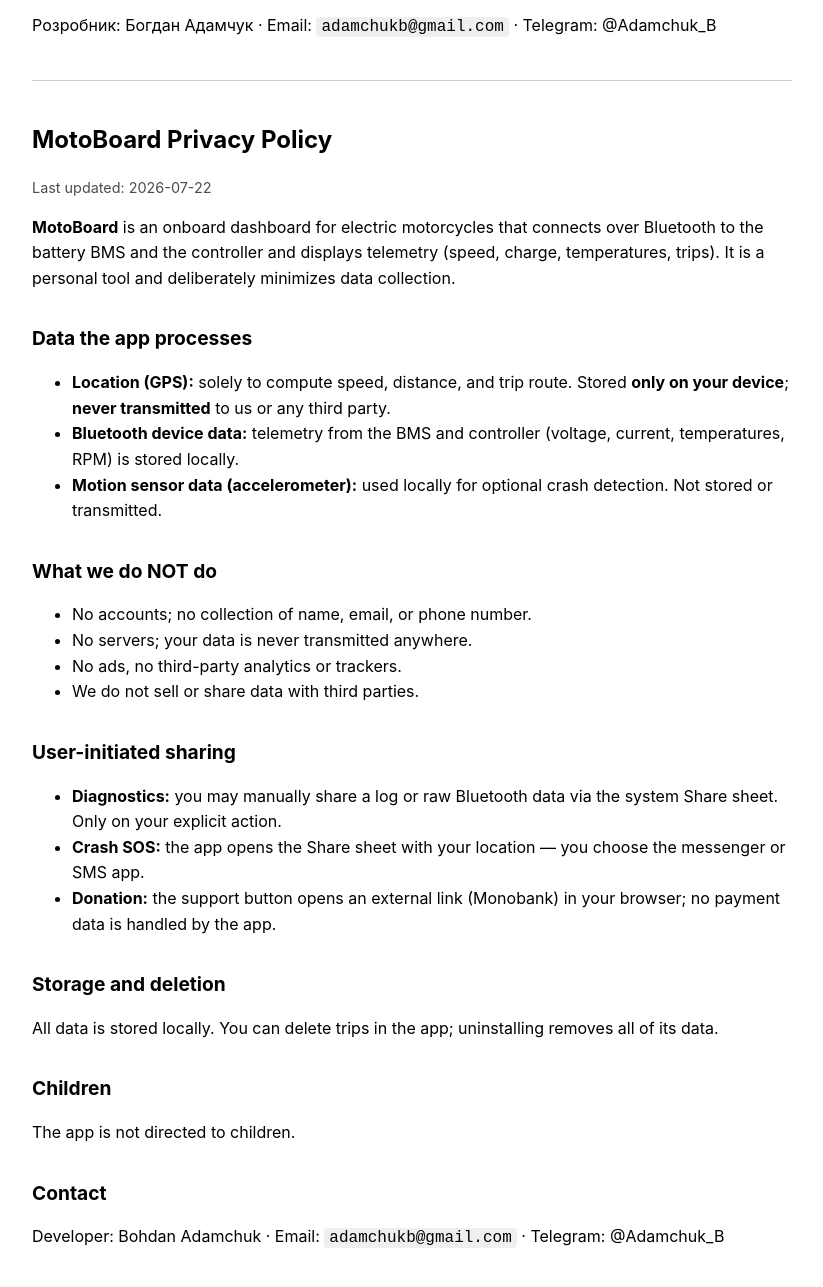
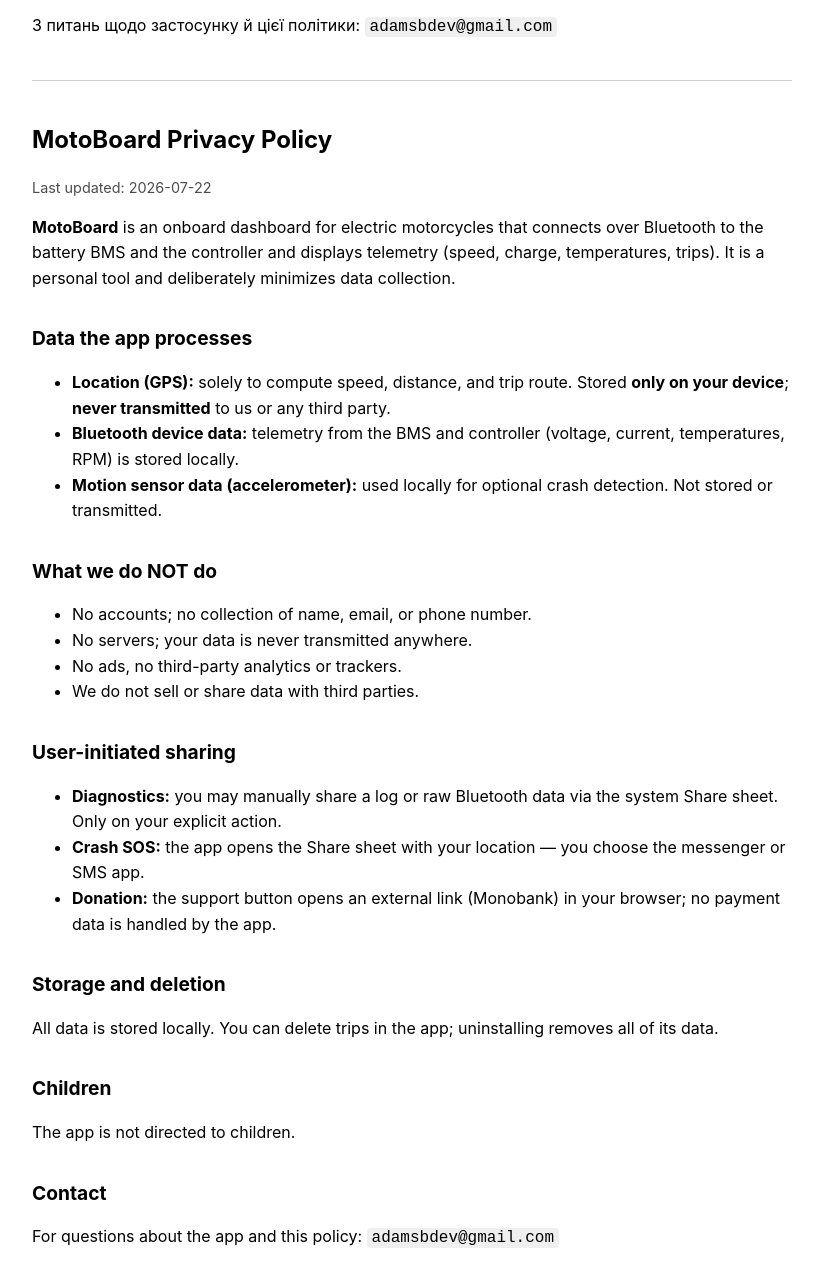
Before and after one commit to badamchuk/motoboard-releases, a plain HTML site: page privacy_policy.html in a window 1280 px wide. Shown: the part 1182-2469 px from the top of the page, without its empty margins (228-1051 px from the left). Drawn offline with Linux system fonts and the light colour scheme.

Commit message:
update: privacy policy contact → adamsbdev@gmail.com, drop Telegram

```diff
--- a/privacy_policy.html
+++ b/privacy_policy.html
@@ -61,8 +61,7 @@ Bluetooth-даними через системне «Поділитися». Л
 <p>Застосунок не призначений для дітей.</p>
 
 <h2>Контакти</h2>
-<p>Розробник: Богдан Адамчук · Email: <code>adamchukb@gmail.com</code> ·
-Telegram: @Adamchuk_B</p>
+<p>З питань щодо застосунку й цієї політики: <code>adamsbdev@gmail.com</code></p>
 
 <hr>
 
@@ -111,8 +110,7 @@ removes all of its data.</p>
 <p>The app is not directed to children.</p>
 
 <h2>Contact</h2>
-<p>Developer: Bohdan Adamchuk · Email: <code>adamchukb@gmail.com</code> ·
-Telegram: @Adamchuk_B</p>
+<p>For questions about the app and this policy: <code>adamsbdev@gmail.com</code></p>
 
 </body>
 </html>
```
